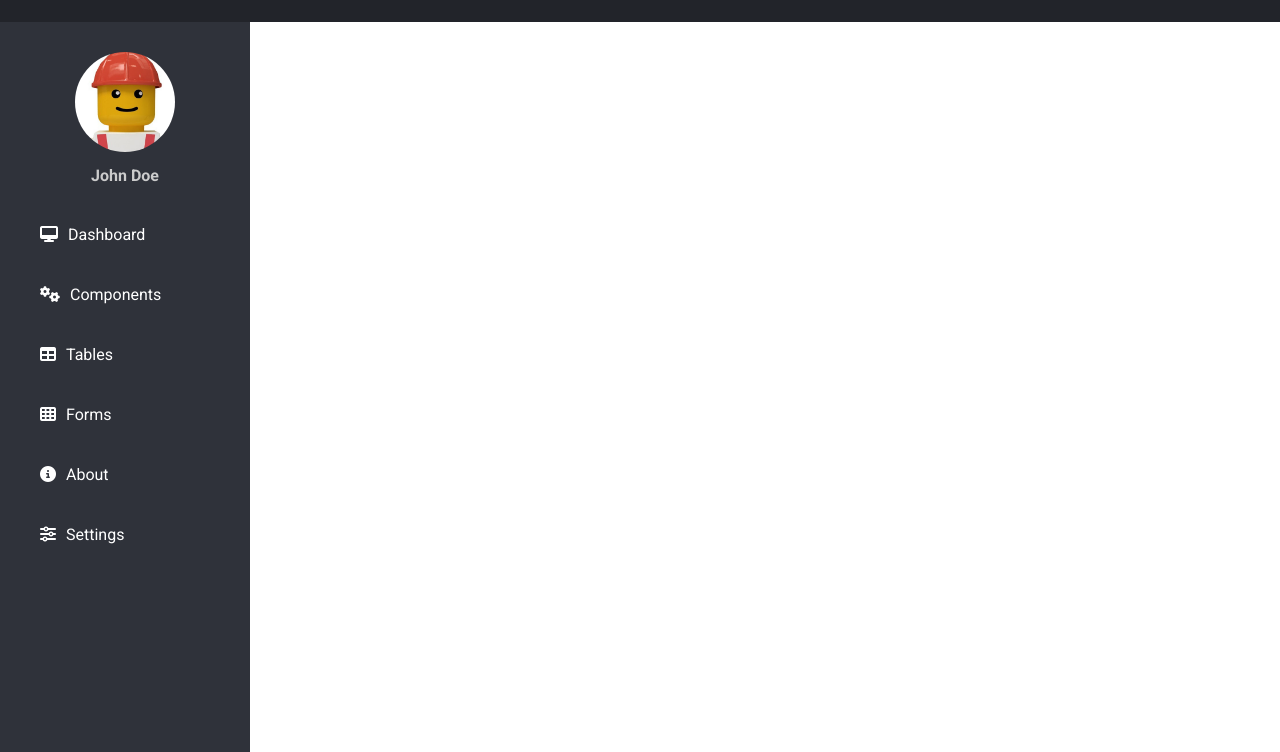
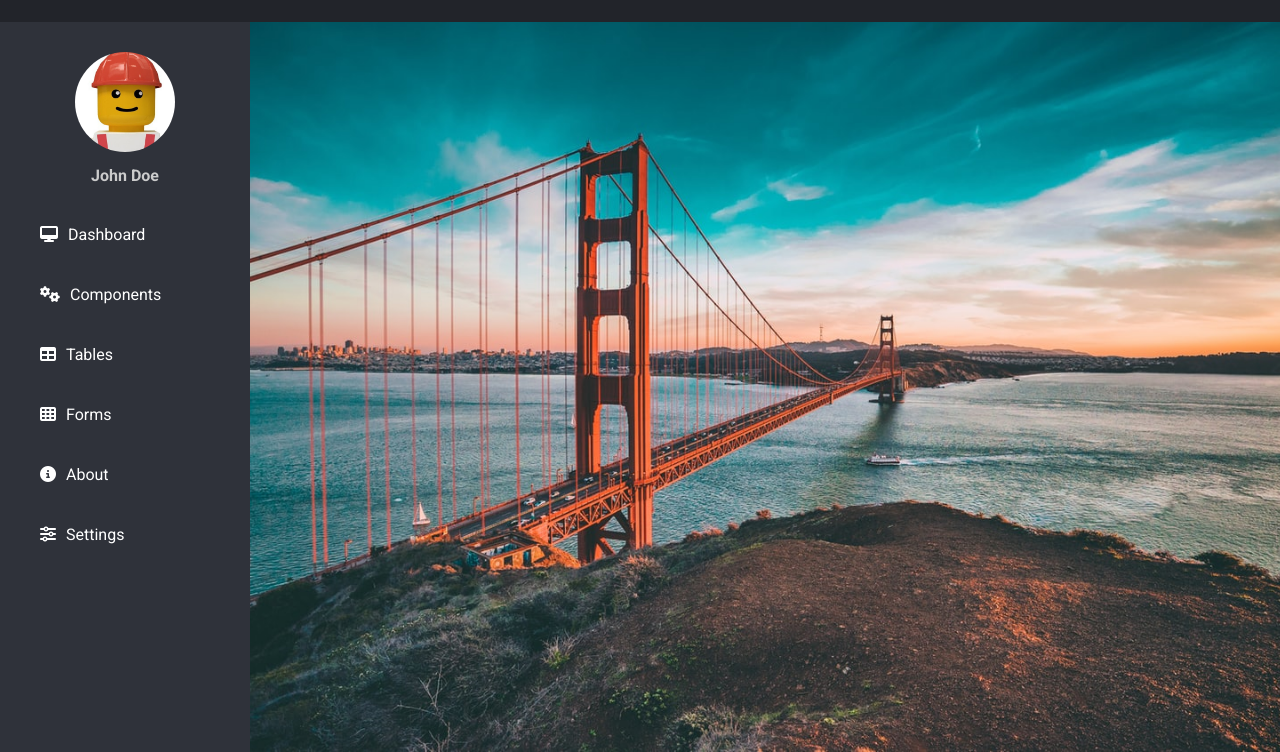
Before and after one commit to iachieve/css-menus, a plain HTML site: page sidebar-dashboard/index.html in a window 1280 px wide. Shown: the part 48-800 px from the top of the page. Drawn offline with Linux system fonts and the light colour scheme; the site is published under a folder, as on GitHub Pages, so addresses that start at the root find nothing.

Commit message:
fix imag path

```diff
--- a/sidebar-dashboard/style.css
+++ b/sidebar-dashboard/style.css
@@ -121,7 +121,7 @@ label #sidebar_btn:hover {
 
 .content {
   margin-left: 250px;
-  background: url('/assets/golden-gate.jpeg') no-repeat;
+  background: url('../assets/golden-gate.jpeg') no-repeat;
   background-position: center;
   background-size: cover;
   height: 100vh;
@@ -132,6 +132,6 @@ label #sidebar_btn:hover {
   margin-left: 60px;
 }
 
-#check{
+#check {
   display: none;
 }
```
